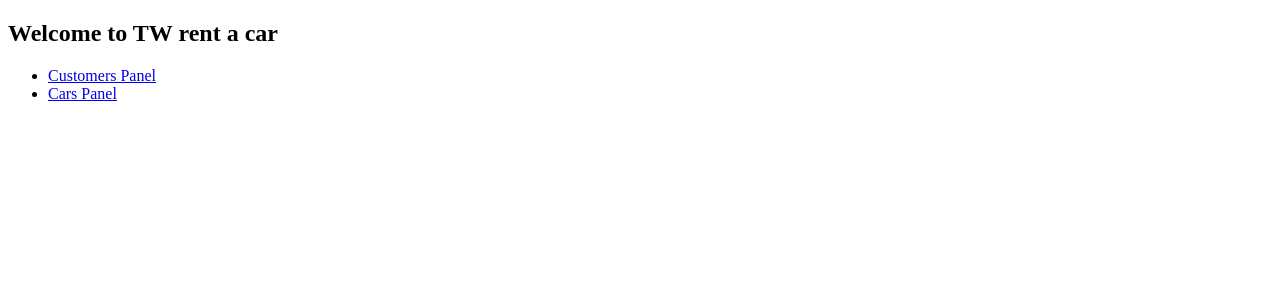
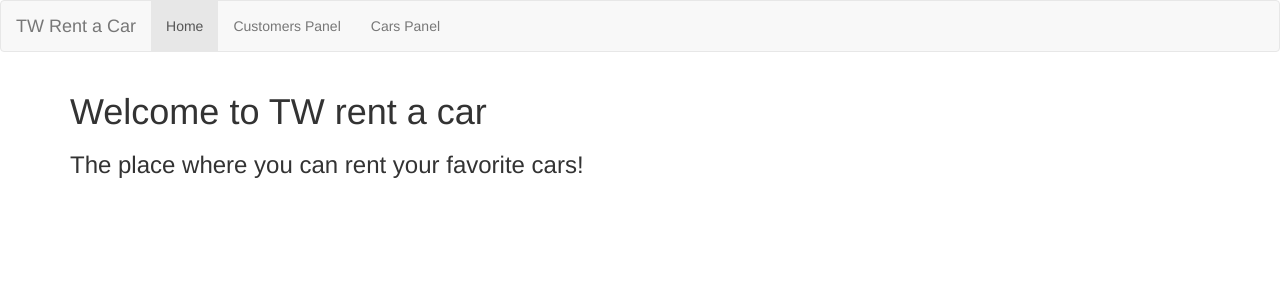
Before and after one commit to phellipealexandre/TWrentacar, a Django app: page / in a window 1280 px wide. Shown: the top 300 px of the page. Run offline with Django 3.2, Linux system fonts and the light colour scheme; some libraries are stand-ins or nearby versions.

Commit message:
Adding bootstrap layout

```diff
--- a/rentacar_app/templates/rentacar_app/index.html
+++ b/rentacar_app/templates/rentacar_app/index.html
@@ -2,13 +2,32 @@
 <html lang="en">
     <head>
         <meta http-equiv="content-type" content="text/html; charset=utf-8">
+        <meta name="viewport" content="width=device-width, initial-scale=1">
+        <link rel="stylesheet" href="http://maxcdn.bootstrapcdn.com/bootstrap/3.3.6/css/bootstrap.min.css">
+        <script src="https://ajax.googleapis.com/ajax/libs/jquery/1.12.4/jquery.min.js"></script>
+        <script src="http://maxcdn.bootstrapcdn.com/bootstrap/3.3.6/js/bootstrap.min.js"></script>
         <title>TW Rent a Car</title>
     </head>
+
     <body>
-	<h2>Welcome to TW rent a car</h2>
-	<ul>
+        <nav class="navbar navbar-default">
+          <div class="container-fluid">
+            <div class="navbar-header">
+              <div class="navbar-brand">TW Rent a Car</div>
+            </div>
+
+            <ul class="nav navbar-nav">
+              <li class="active"><a href="{% url 'index' %}">Home</a></li>
               <li><a href="{% url 'customers' %}">Customers Panel</a></li>
               <li><a href="{% url 'cars' %}">Cars Panel</a></li>
             </ul>
+
+          </div>
+        </nav>
+
+        <div class="container">
+            <h1>Welcome to TW rent a car</h1>
+            <h3>The place where you can rent your favorite cars!</h3>
+        </div>
     </body>
 </html>
```
Lines whose indentation alone changed are shown as unchanged.
